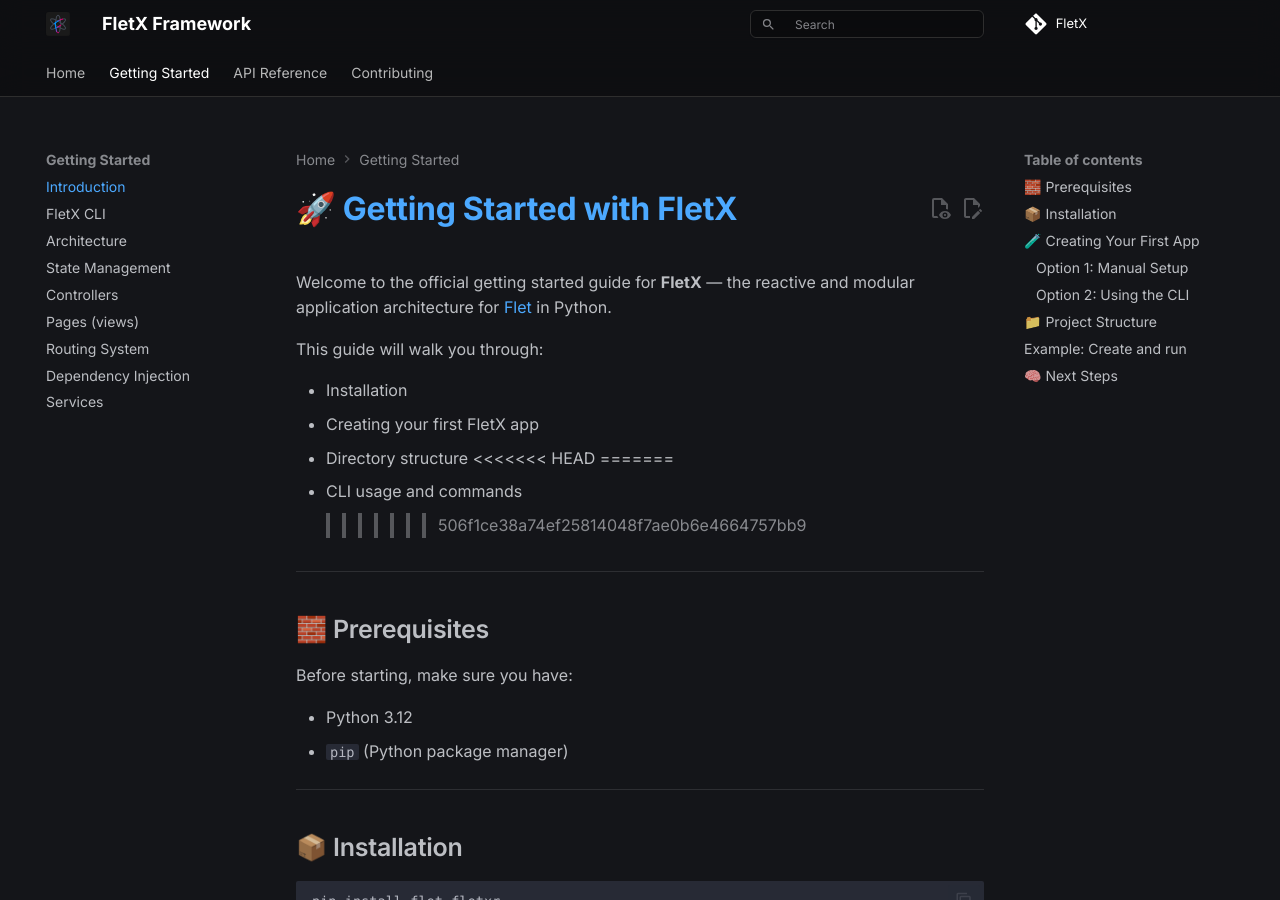
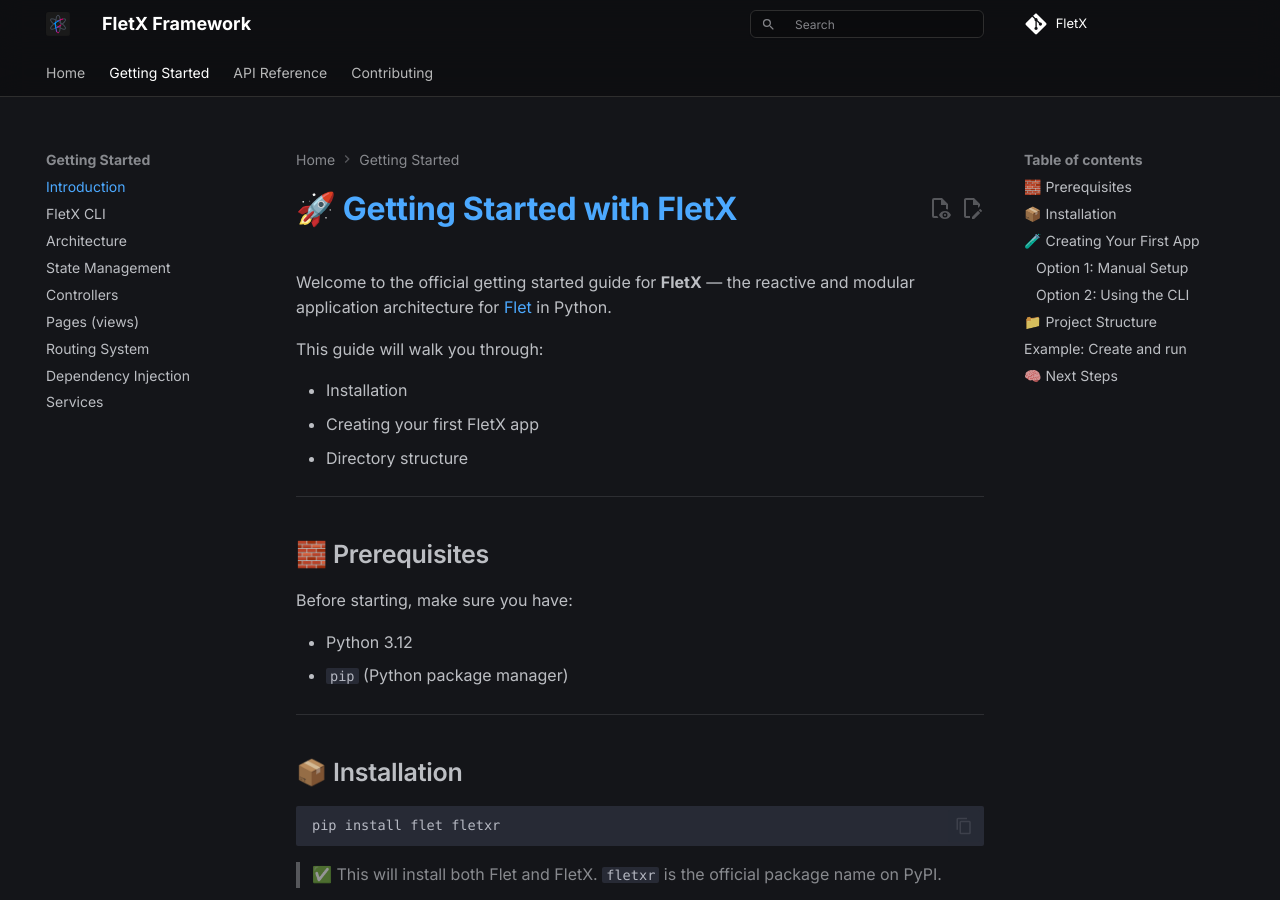
Before and after one commit to Wgoeh/FletX, an MkDocs documentation site: the page built from docs/getting-started/installation.md, in a window 1280 px wide and 900 px high. Built offline with MkDocs 1.6.1 and Material for MkDocs 9.7.7, drawn with Linux system fonts in a browser that asks for light colours; some web fonts are replaced; comment, search, counter and statistics services are not loaded.

Commit message:
Docs: Fix conflicts in Introduction.

```diff
--- a/docs/getting-started/installation.md
+++ b/docs/getting-started/installation.md
@@ -7,10 +7,6 @@
 * Installation
 * Creating your first FletX app
 * Directory structure
-<<<<<<< HEAD
-=======
-* CLI usage and commands
->>>>>>> 506f1ce38a74ef25814048f7ae0b6e4664757bb9
 
 ---
 
```
